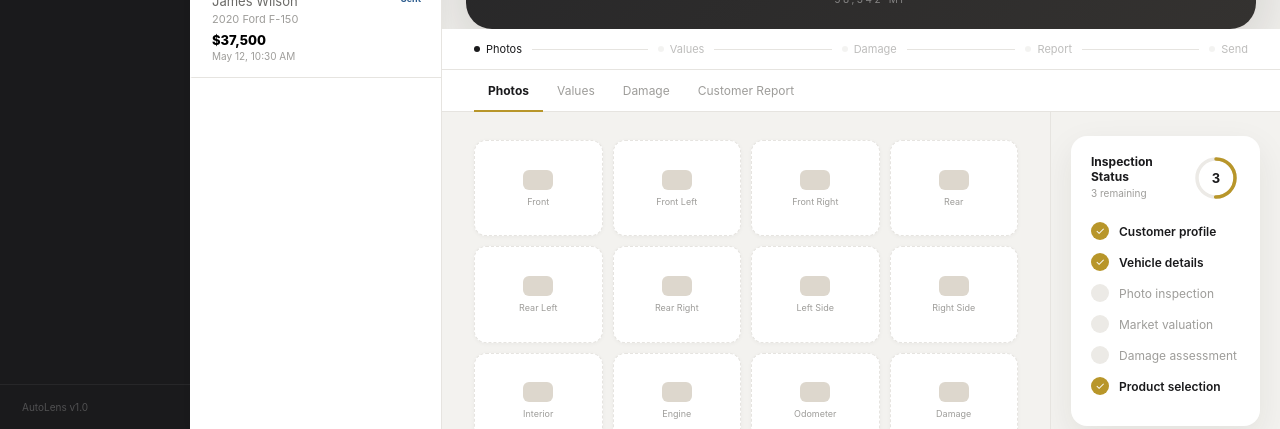
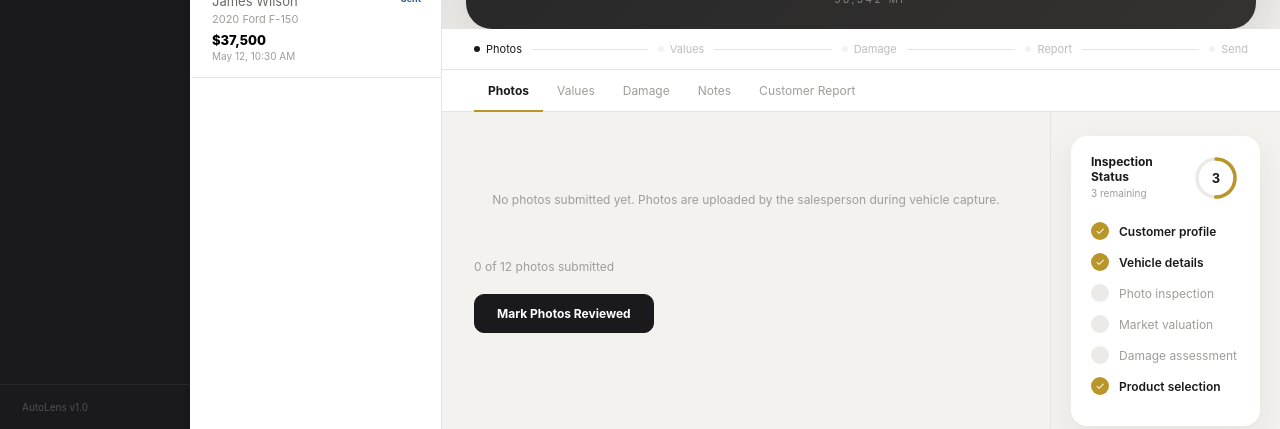
Before and after one commit to jon0043-arch/AutoLens, a Next.js app: page / in a window 1280 px wide. Shown: the part 371-800 px from the top of the page. Built offline with nearby package versions, Linux system fonts and the light colour scheme.

Commit message:
Update page.tsx

```diff
--- a/app/page.tsx
+++ b/app/page.tsx
@@ -487,6 +487,7 @@ export default function Page() {
     ['photos', 'Photos'],
     ['values', 'Values'],
     ['damage', 'Damage'],
+    ['notes', 'Notes'],
     ['report', 'Customer Report'],
   ] as const
 
@@ -579,8 +580,6 @@ export default function Page() {
             {activeTab === 'photos' && (
               <PhotosTab
                 photos={photos}
-                onUpload={handlePhotoUpload}
-                onDelete={handlePhotoDelete}
                 onZoom={setZoomSrc}
                 photosOk={photosOk}
                 onReview={() => setPhotosOk(true)}
@@ -596,6 +595,13 @@ export default function Page() {
               />
             )}
             {activeTab === 'damage' && <DamageTab a={a} damageOk={damageOk} onReview={() => setDamageOk(true)} />}
+            {activeTab === 'notes' && (
+              <div>
+                <textarea value={notes} onChange={(e) => setNotes(e.target.value)} placeholder="Internal notes visible only to your team..."
+                  style={{ width: '100%', minHeight: 180, border: `1px solid ${LINE}`, borderRadius: 14, padding: 18, fontSize: 13, color: INK, resize: 'vertical', outline: 'none', background: CARD, lineHeight: 1.7, boxShadow: softShadow }} />
+                <button onClick={() => updateAppraisal(a.id, { notes })} style={{ ...buttonStyle(true), marginTop: 10 }}>Save Notes</button>
+              </div>
+            )}
             {activeTab === 'report' && <ReportPreview a={a} />}
           </main>
 
@@ -617,57 +623,35 @@ export default function Page() {
   )
 }
 
-function PhotosTab({ photos, onUpload, onDelete, onZoom, photosOk, onReview }: {
+function PhotosTab({ photos, onZoom, photosOk, onReview }: {
   photos: Photo[]
-  onUpload: (angle: string, file: File) => void
-  onDelete: (id: string) => void
   onZoom: (src: string) => void
   photosOk: boolean
   onReview: () => void
 }) {
-  const [dragAngle, setDragAngle] = useState<string | null>(null)
-  const fileRefs = useRef<Record<string, HTMLInputElement | null>>({})
-  const getPhoto = (angle: string) => photos.find(p => p.angle === angle)
-  const uploadedCount = photos.filter(p => !p.uploading && p.preview).length
+  const uploadedPhotos = photos.filter(p => p.preview)
 
   return (
     <div>
-      <div style={{ display: 'grid', gridTemplateColumns: 'repeat(4, minmax(120px, 1fr))', gap: 10, marginBottom: 18 }}>
-        {PHOTO_ANGLES.map(angle => {
-          const photo = getPhoto(angle)
-          const isDragging = dragAngle === angle
-          return (
-            <div key={angle} className="photo-slot"
-              onDragOver={e => { e.preventDefault(); setDragAngle(angle) }}
-              onDragLeave={() => setDragAngle(null)}
-              onDrop={e => { e.preventDefault(); setDragAngle(null); const f = e.dataTransfer.files[0]; if (f) onUpload(angle, f) }}
-              style={{ position: 'relative', aspectRatio: '4 / 3', borderRadius: 12, overflow: 'hidden', border: `1.5px ${photo?.preview ? 'solid' : 'dashed'} ${isDragging ? GOLD : LINE}`, background: isDragging ? '#FAF8F2' : CARD, cursor: photo?.preview ? 'pointer' : 'default', boxShadow: '0 1px 4px rgba(0,0,0,0.04)', transition: 'border-color 0.15s' }}
+      {uploadedPhotos.length === 0 ? (
+        <div style={{ padding: '52px 0', textAlign: 'center', color: DIM, fontSize: 12 }}>
+          No photos submitted yet. Photos are uploaded by the salesperson during vehicle capture.
+        </div>
+      ) : (
+        <div style={{ display: 'grid', gridTemplateColumns: 'repeat(4, minmax(120px, 1fr))', gap: 10, marginBottom: 18 }}>
+          {uploadedPhotos.map(photo => (
+            <div key={photo.id} className="photo-slot"
+              onClick={() => onZoom(photo.preview)}
+              style={{ position: 'relative', aspectRatio: '4 / 3', borderRadius: 12, overflow: 'hidden', border: `1px solid ${LINE}`, cursor: 'pointer', boxShadow: '0 1px 4px rgba(0,0,0,0.04)' }}
             >
-              {photo?.uploading ? (
-                <div style={{ position: 'absolute', inset: 0, display: 'flex', flexDirection: 'column', alignItems: 'center', justifyContent: 'center', background: SURF, gap: 7 }}>
-                  <span style={{ width: 18, height: 18, border: `2px solid ${LINE}`, borderTopColor: GOLD, borderRadius: '50%', display: 'block', animation: 'spin 0.8s linear infinite' }} />
-                  <span style={{ fontSize: 9, color: DIM }}>Uploading…</span>
-                </div>
-              ) : photo?.preview ? (
-                <div style={{ position: 'absolute', inset: 0 }} onClick={() => onZoom(photo.preview)}>
-                  <img src={photo.preview} alt={angle} style={{ width: '100%', height: '100%', objectFit: 'cover', transition: 'transform 0.2s' }} />
-                  <button className="photo-delete" onClick={e => { e.stopPropagation(); onDelete(photo.id) }}
-                    style={{ position: 'absolute', top: 6, right: 6, width: 24, height: 24, borderRadius: '50%', background: 'rgba(0,0,0,0.65)', border: 'none', color: '#fff', fontSize: 14, cursor: 'pointer', display: 'flex', alignItems: 'center', justifyContent: 'center', opacity: 0, transition: 'opacity 0.15s' }}>×</button>
-                  <div style={{ position: 'absolute', bottom: 0, left: 0, right: 0, background: 'linear-gradient(transparent, rgba(0,0,0,0.45))', padding: '10px 8px 5px', fontSize: 9, color: '#fff', letterSpacing: 0.3 }}>{angle}</div>
-                </div>
-              ) : (
-                <div onClick={() => fileRefs.current[angle]?.click()} style={{ position: 'absolute', inset: 0, display: 'flex', flexDirection: 'column', alignItems: 'center', justifyContent: 'center', gap: 6, cursor: 'pointer' }}>
-                  <span style={{ width: 30, height: 20, borderRadius: 6, background: '#DDD7CD', display: 'block' }} />
-                  <span style={{ fontSize: 9, color: DIM }}>{angle}</span>
-                </div>
-              )}
-              <input ref={el => { fileRefs.current[angle] = el }} type="file" accept="image/*" style={{ display: 'none' }} onChange={e => { const f = e.target.files?.[0]; if (f) onUpload(angle, f) }} />
+              <img src={photo.preview} alt={photo.angle} style={{ width: '100%', height: '100%', objectFit: 'cover', transition: 'transform 0.2s' }} />
+              <div style={{ position: 'absolute', bottom: 0, left: 0, right: 0, background: 'linear-gradient(transparent, rgba(0,0,0,0.45))', padding: '10px 8px 5px', fontSize: 9, color: '#fff', letterSpacing: 0.3 }}>{photo.angle}</div>
             </div>
-          )
-        })}
-      </div>
+          ))}
+        </div>
+      )}
       <div style={{ fontSize: 12, color: DIM, marginBottom: 20 }}>
-        {uploadedCount} of {PHOTO_ANGLES.length} photos uploaded{uploadedCount === 0 && ' — drag and drop or click any slot'}
+        {uploadedPhotos.length} of {PHOTO_ANGLES.length} photos submitted
       </div>
       {photosOk ? <DoneText label="Photos reviewed" /> : <button onClick={onReview} style={buttonStyle(true)}>Mark Photos Reviewed</button>}
     </div>
```
